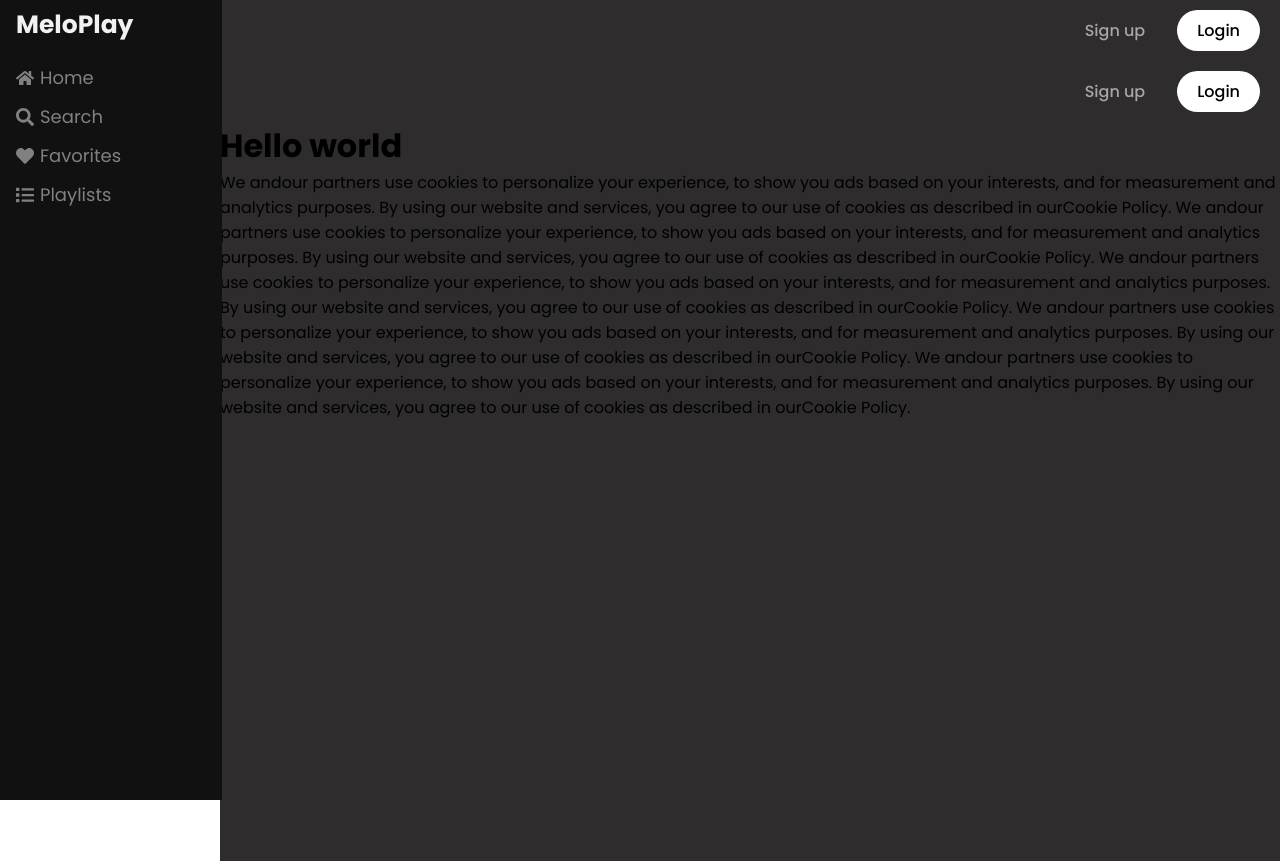
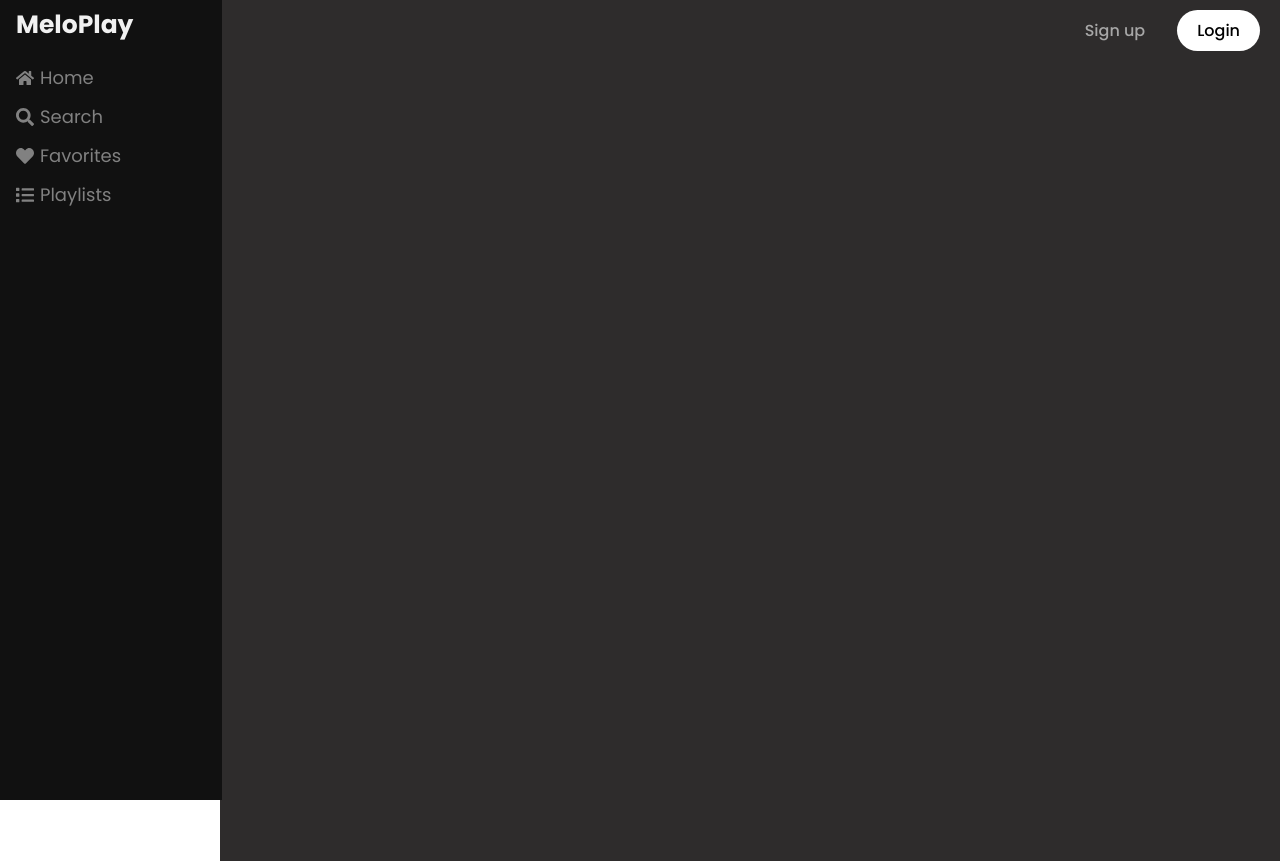
Before and after one commit to yusuf-khan-swd/melo-play, a React (Vite) app: page / in a window 1280 px wide. Built offline with nearby package versions, Linux system fonts and the light colour scheme; no server answers.

Commit message:
clear the dummy text

```diff
--- a/src/components/MainBodySection/MainBodySection.tsx
+++ b/src/components/MainBodySection/MainBodySection.tsx
@@ -1,34 +1,8 @@
 import React from "react";
 import { MainBody } from "../../styles/MainContentStyles";
-import TopNav from "../TopNav/TopNav";
 
 const MainBodySection = () => {
-  return (
-    <MainBody>
-      <TopNav />
-      <h1>Hello world</h1>
-      <p>
-        We andour partners use cookies to personalize your experience, to show
-        you ads based on your interests, and for measurement and analytics
-        purposes. By using our website and services, you agree to our use of
-        cookies as described in ourCookie Policy. We andour partners use cookies
-        to personalize your experience, to show you ads based on your interests,
-        and for measurement and analytics purposes. By using our website and
-        services, you agree to our use of cookies as described in ourCookie
-        Policy. We andour partners use cookies to personalize your experience,
-        to show you ads based on your interests, and for measurement and
-        analytics purposes. By using our website and services, you agree to our
-        use of cookies as described in ourCookie Policy. We andour partners use
-        cookies to personalize your experience, to show you ads based on your
-        interests, and for measurement and analytics purposes. By using our
-        website and services, you agree to our use of cookies as described in
-        ourCookie Policy. We andour partners use cookies to personalize your
-        experience, to show you ads based on your interests, and for measurement
-        and analytics purposes. By using our website and services, you agree to
-        our use of cookies as described in ourCookie Policy.
-      </p>
-    </MainBody>
-  );
+  return <MainBody></MainBody>;
 };
 
 export default MainBodySection;
--- a/src/styles/MainContentStyles.tsx
+++ b/src/styles/MainContentStyles.tsx
@@ -4,4 +4,5 @@ export const MainBody = styled.div`
   background-color: #2e2c2c;
   margin-left: 220px;
   min-height: 100vh;
+  padding-left: 20px;
 `;
```
